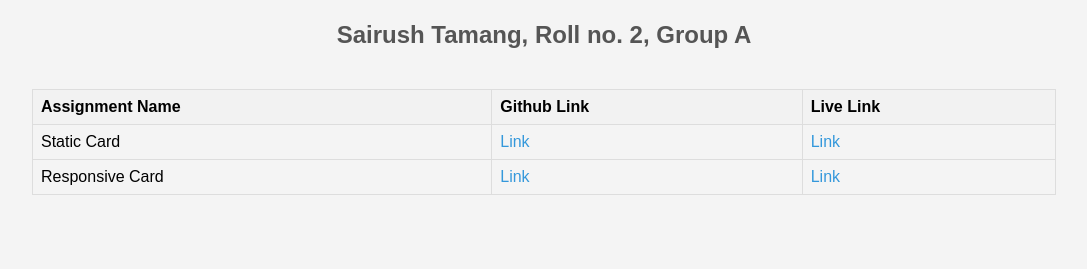
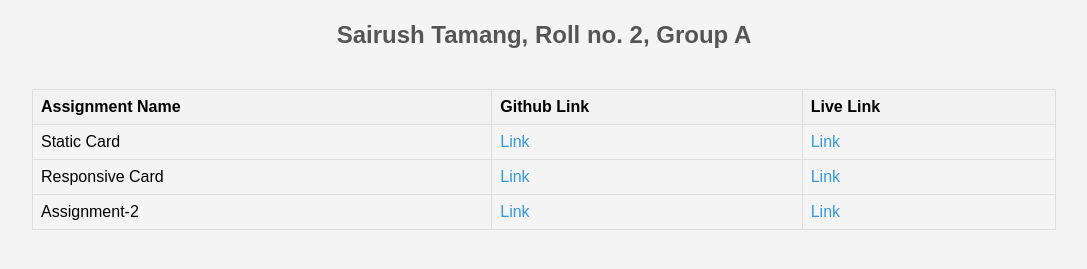
Before and after one commit to sairu-sh/assignments, a plain HTML site: page index.html in a window 1280 px wide. Shown: the part 79-348 px from the top of the page, without its empty margins (96-1183 px from the left). Drawn offline with Linux system fonts and the light colour scheme.

Commit message:
Update index.html

```diff
--- a/index.html
+++ b/index.html
@@ -50,6 +50,24 @@
             >
           </td>
         </tr>
+        <tr>
+          <td>Assignment-2</td>
+          <td>
+            <a
+              href="https://github.com/sairu-sh/LF-assignment2"
+              target="_blank"
+              >Link</a
+            >
+          </td>
+          <td>
+            <a
+              href="https://sairu-sh.github.io/LF-assignment2/"
+              target="_blank"
+              >Link</a
+            >
+          </td>
+        </tr>
+        <tr>
       </tbody>
     </table>
   </body>
```
